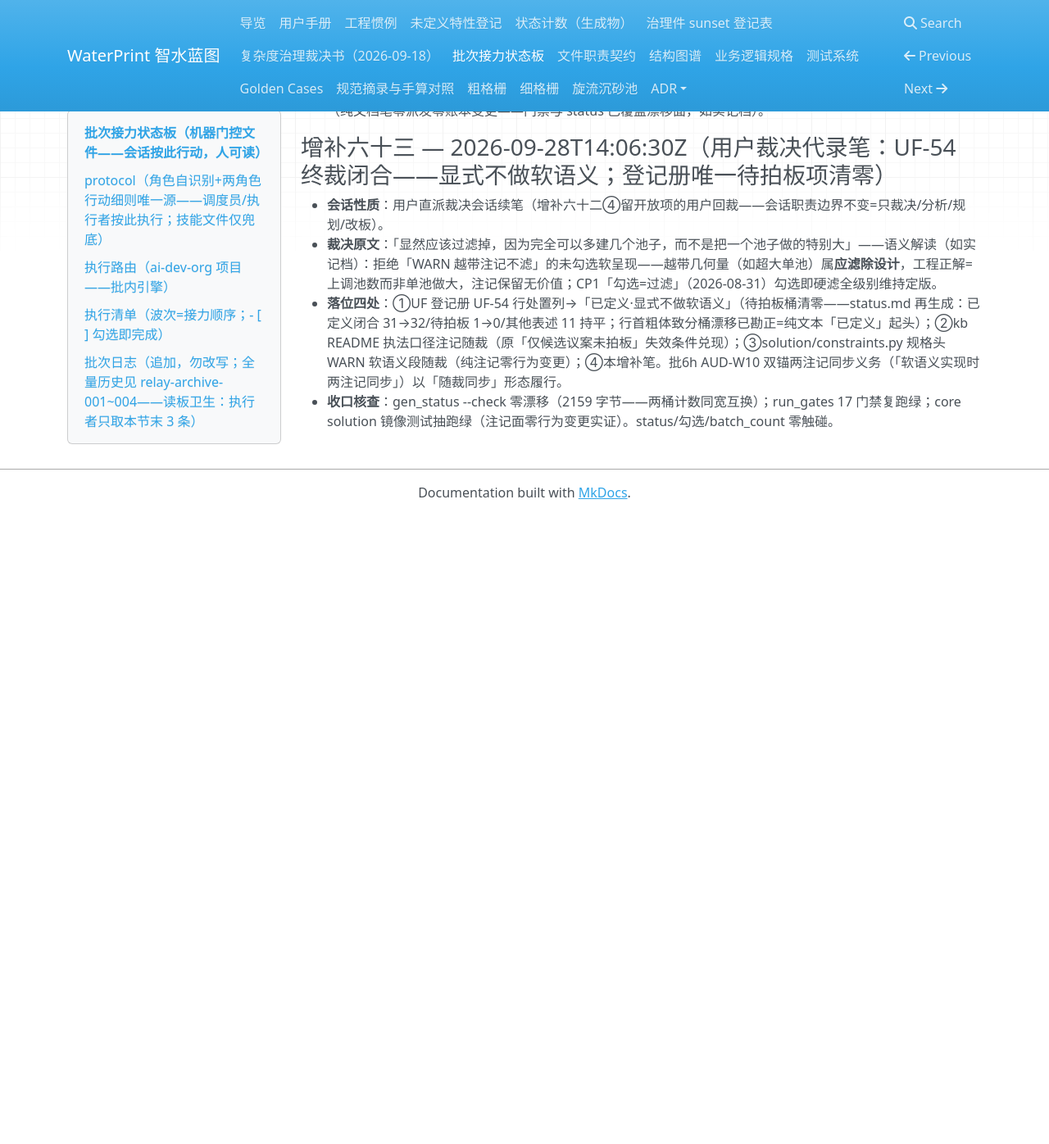
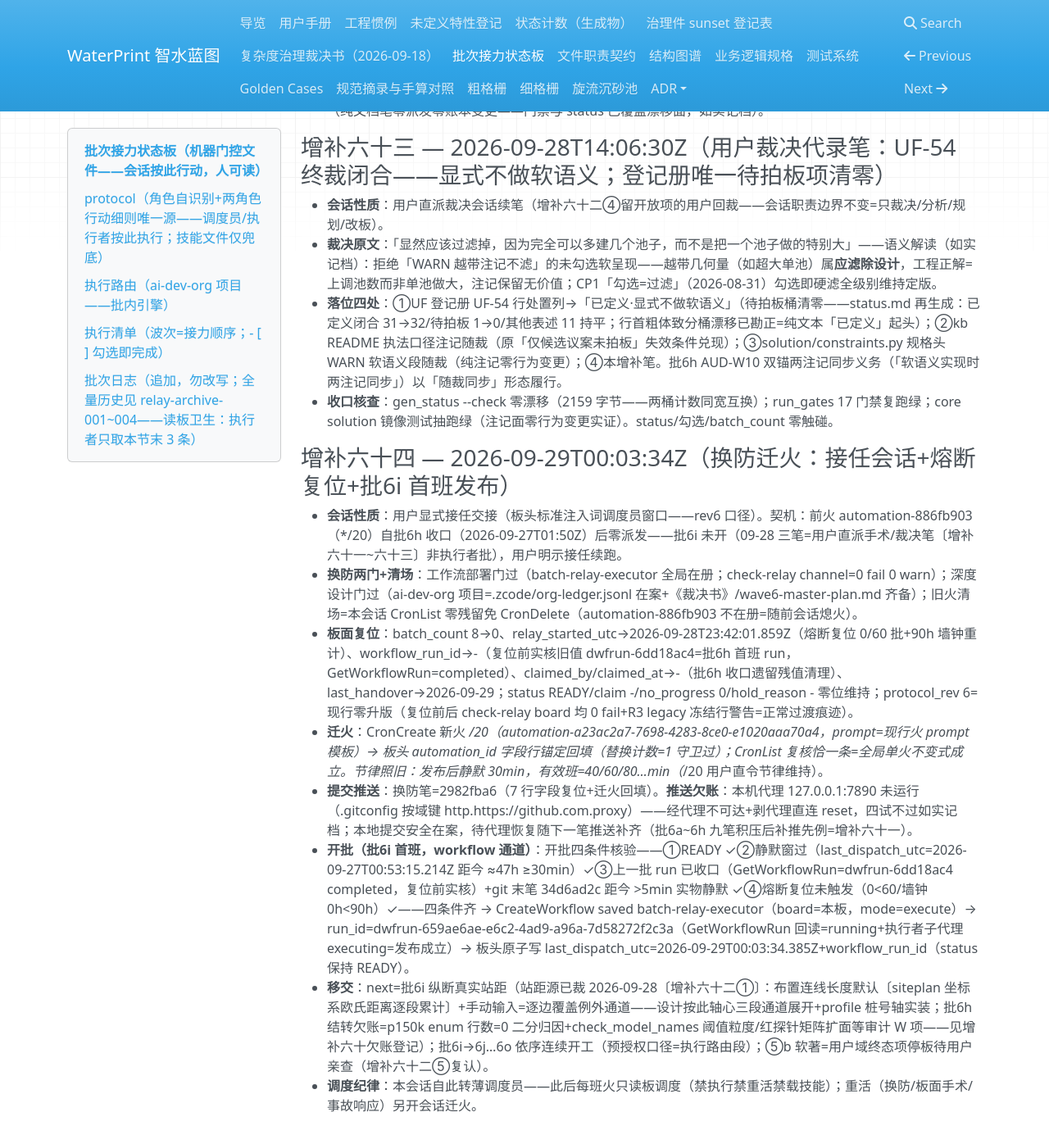
Before and after one commit to yyx20040712/waterprint, an MkDocs documentation site: the page built from docs/handoff/relay.md, in a window 1280 px wide and 1400 px high, scrolled down 21996 px. Shown: the top 1396 px of the window at 82% size. Built offline with MkDocs 1.6.1, drawn with Linux system fonts in a browser that asks for light colours; nearby versions of some CDN libraries; before the commit the page ends 22625 px from its top, so only the background shows below that; some of the changed text lies outside the part shown.

Commit message:
批6i 首班发布笔（增补六十四）：开批通道 workflow 通道 CreateWorkflow saved batch-relay-executor→run dwfrun-659ae6ae 回读 running 发布成立+板头 last_dispatch_utc/workflow_run_id 回填+增补六十四换防日志全档（含推送欠账：本机代理 7890 未运行待补推）

```diff
--- a/docs/handoff/relay.md
+++ b/docs/handoff/relay.md
@@ -26,8 +26,8 @@
 - checked_total: 53 <!-- 2026-09-26 增补五十六：+1=批6o 词表标准化立项（用户 H 裁决）；旧值 52 -->
 - checked_done: 45 <!-- 2026-09-27 批6h 收口 44→45（增补六十） -->
 - protocol_rev: 6 <!-- 2026-09-26 换防升版 rev5→6（执行指令锚根批=现行：仓根锚定纪律+执行指令行参数化+开批通道标签去 rev 化）；旧值 5 -->
-- last_dispatch_utc: 2026-09-27T00:53:15.214Z <!-- 2026-09-27 批6h 首班发布成立（回读=run dwfrun-6dd18ac4-a432-434b-80ec-8ff031a471da running+执行者子代理 executing）；旧值 2026-09-26T23:51:05.993Z（批6g 首班） -->
-- workflow_run_id: - <!-- 2026-09-29 换防复位；旧值 dwfrun-6dd18ac4…（批6h 首班 run——GetWorkflowRun 实核 completed 2026-09-27T01:50:59Z） -->
+- last_dispatch_utc: 2026-09-29T00:03:34.385Z <!-- 2026-09-29 批6i 首班发布成立（回读=run dwfrun-659ae6ae-e6c2-4ad9-a96a-7d58272f2c3a running+执行者子代理 executing）；旧值 2026-09-27T00:53:15.214Z（批6h 首班） -->
+- workflow_run_id: dwfrun-659ae6ae-e6c2-4ad9-a96a-7d58272f2c3a <!-- 批6i 首班执行工作流（纵断真实站距——站距源已裁增补六十二①：布置连线长度默认+逐边手动覆盖例外；三段通道设计先行+profile 桩号轴实装） -->
 - relay_started_utc: 2026-09-28T23:42:01.859Z <!-- 2026-09-29 换防时刻（接任会话——熔断复位 0/60 批+90h 墙钟重计）；旧值 2026-09-26T12:10:48.865Z（rev6 首换防） -->
 - batch_count: 0 <!-- 2026-09-29 换防复位（熔断预算 0/60 重计）；旧值 8 -->
 - max_batches: 60
@@ -355,3 +355,14 @@
 - **裁决原文**：「显然应该过滤掉，因为完全可以多建几个池子，而不是把一个池子做的特别大」——语义解读（如实记档）：拒绝「WARN 越带注记不滤」的未勾选软呈现——越带几何量（如超大单池）属**应滤除设计**，工程正解=上调池数而非单池做大，注记保留无价值；CP1「勾选=过滤」（2026-08-31）勾选即硬滤全级别维持定版。
 - **落位四处**：①UF 登记册 UF-54 行处置列→「已定义·显式不做软语义」（待拍板桶清零——status.md 再生成：已定义闭合 31→32/待拍板 1→0/其他表述 11 持平；行首粗体致分桶漂移已勘正=纯文本「已定义」起头）；②kb README 执法口径注记随裁（原「仅候选议案未拍板」失效条件兑现）；③solution/constraints.py 规格头 WARN 软语义段随裁（纯注记零行为变更）；④本增补笔。批6h AUD-W10 双锚两注记同步义务（「软语义实现时两注记同步」）以「随裁同步」形态履行。
 - **收口核查**：gen_status --check 零漂移（2159 字节——两桶计数同宽互换）；run_gates 17 门禁复跑绿；core solution 镜像测试抽跑绿（注记面零行为变更实证）。status/勾选/batch_count 零触碰。
+
+### 增补六十四 — 2026-09-29T00:03:34Z（换防迁火：接任会话+熔断复位+批6i 首班发布）
+
+- **会话性质**：用户显式接任交接（板头标准注入词调度员窗口——rev6 口径）。契机：前火 automation-886fb903（*/20）自批6h 收口（2026-09-27T01:50Z）后零派发——批6i 未开（09-28 三笔=用户直派手术/裁决笔〔增补六十一~六十三〕非执行者批），用户明示接任续跑。
+- **换防两门+清场**：工作流部署门过（batch-relay-executor 全局在册；check-relay channel=0 fail 0 warn）；深度设计门过（ai-dev-org 项目=.zcode/org-ledger.jsonl 在案+《裁决书》/wave6-master-plan.md 齐备）；旧火清场=本会话 CronList 零残留免 CronDelete（automation-886fb903 不在册=随前会话熄火）。
+- **板面复位**：batch_count 8→0、relay_started_utc→2026-09-28T23:42:01.859Z（熔断复位 0/60 批+90h 墙钟重计）、workflow_run_id→-（复位前实核旧值 dwfrun-6dd18ac4=批6h 首班 run，GetWorkflowRun=completed）、claimed_by/claimed_at→-（批6h 收口遗留残值清理）、last_handover→2026-09-29；status READY/claim -/no_progress 0/hold_reason - 零位维持；protocol_rev 6=现行零升版（复位前后 check-relay board 均 0 fail+R3 legacy 冻结行警告=正常过渡痕迹）。
+- **迁火**：CronCreate 新火 */20（automation-a23ac2a7-7698-4283-8ce0-e1020aaa70a4，prompt=现行火 prompt 模板）→ 板头 automation_id 字段行锚定回填（替换计数=1 守卫过）；CronList 复核恰一条=全局单火不变式成立。节律照旧：发布后静默 30min，有效班=40/60/80…min（*/20 用户直令节律维持）。
+- **提交推送**：换防笔=2982fba6（7 行字段复位+迁火回填）。**推送欠账**：本机代理 127.0.0.1:7890 未运行（.gitconfig 按域键 http.https://github.com.proxy）——经代理不可达+剥代理直连 reset，四试不过如实记档；本地提交安全在案，待代理恢复随下一笔推送补齐（批6a~6h 九笔积压后补推先例=增补六十一）。
+- **开批（批6i 首班，workflow 通道）**：开批四条件核验——①READY ✓②静默窗过（last_dispatch_utc=2026-09-27T00:53:15.214Z 距今 ≈47h ≥30min）✓③上一批 run 已收口（GetWorkflowRun=dwfrun-6dd18ac4 completed，复位前实核）+git 末笔 34d6ad2c 距今 >5min 实物静默 ✓④熔断复位未触发（0<60/墙钟 0h<90h）✓——四条件齐 → CreateWorkflow saved batch-relay-executor（board=本板，mode=execute）→ run_id=dwfrun-659ae6ae-e6c2-4ad9-a96a-7d58272f2c3a（GetWorkflowRun 回读=running+执行者子代理 executing=发布成立）→ 板头原子写 last_dispatch_utc=2026-09-29T00:03:34.385Z+workflow_run_id（status 保持 READY）。
+- **移交**：next=批6i 纵断真实站距（站距源已裁 2026-09-28〔增补六十二①〕：布置连线长度默认〔siteplan 坐标系欧氏距离逐段累计〕+手动输入=逐边覆盖例外通道——设计按此轴心三段通道展开+profile 桩号轴实装；批6h 结转欠账=p150k enum 行数=0 二分归因+check_model_names 阈值粒度/红探针矩阵扩面等审计 W 项——见增补六十欠账登记）；批6i→6j…6o 依序连续开工（预授权口径=执行路由段）；⑤b 软著=用户域终态项停板待用户亲查（增补六十二⑤复认）。
+- **调度纪律**：本会话自此转薄调度员——此后每班火只读板调度（禁执行禁重活禁载技能）；重活（换防/板面手术/事故响应）另开会话迁火。
```
